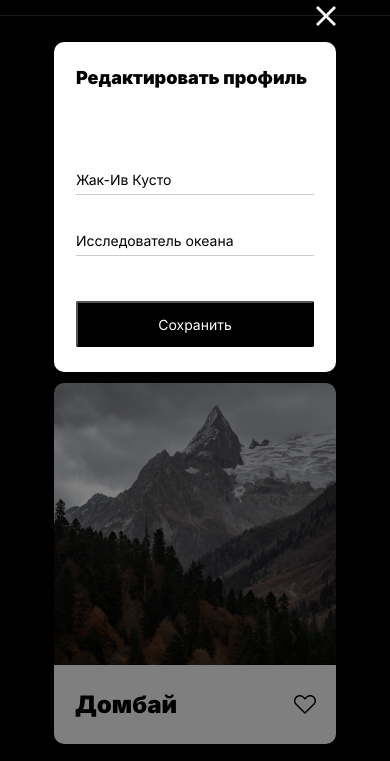
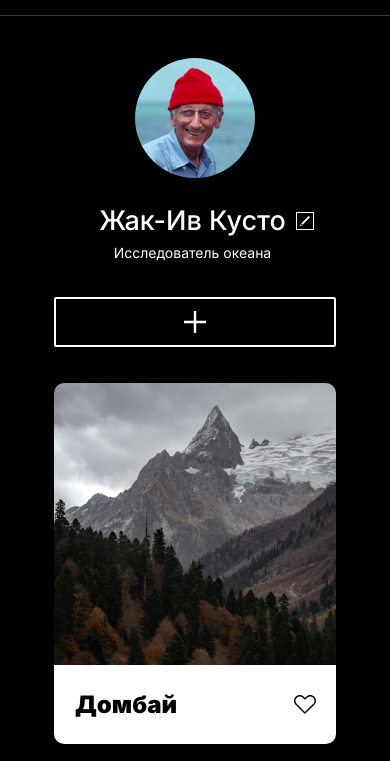
Before and after one commit to Stanislav-D-01/mesto-project, a plain HTML site: page index.html in a window 390 px wide. Shown: the part 81-842 px from the top of the page. Drawn offline with Linux system fonts and the light colour scheme.

Commit message:
испр 20.10.22

```diff
--- a/blocks/cards/__like/cards__like.css
+++ b/blocks/cards/__like/cards__like.css
@@ -5,10 +5,13 @@
     min-height: 19px;
     min-width: 22px;
     margin: 0 20px 0 0;
+    border: none;
+    background-color: white;
 }
 
 .cards__like:hover{
 cursor: pointer;
+opacity: 0.5;
 
 }
 
--- a/blocks/footer/__copyright/footer__copyright.css
+++ b/blocks/footer/__copyright/footer__copyright.css
@@ -8,10 +8,6 @@
     margin: 67px 0 60px 0;
 }
 
-.footer__copyright:hover{
-cursor:default;
-}
-
 @media screen and (max-width:530px) {
     .footer__copyright{
         font-size: 14px;
--- a/blocks/page/page.css
+++ b/blocks/page/page.css
@@ -12,4 +12,4 @@
     max-width: 1280px;
     min-width: 320px;
     margin: 0 auto;
-}
+  }
--- a/blocks/popup/__button-save/popup__button-save.css
+++ b/blocks/popup/__button-save/popup__button-save.css
@@ -3,18 +3,17 @@
   max-height: 50px;
   width: 100vw;
   height: 100vh;
-    font-family: 'Inter';
+  font-family: "Inter", Arial, sans-serif;
   font-style: normal;
 	font-weight: 400;
 	font-size: 18px;
 	line-height: 22px;
 	text-align: center;
 	border-radius: 2px;
-
 	color: #FFFFFF;
 	background-color: black;
 	align-self: center;
-margin: 0 0 55px 0;
+	margin: 18px 0 0 0;
 }
 
 .popup__button-save:hover{
--- a/blocks/popup/__card/popup__card.css
+++ b/blocks/popup/__card/popup__card.css
@@ -1,7 +1,7 @@
 .popup__card{
     max-width: 430px;
     width: 100%;
-    align-self: flex-start;
+    min-height: 330px;
     margin: 0;
     padding: 0;
     background-color: white;
@@ -15,6 +15,7 @@
   @media screen and (max-width:530px) {
     .popup__card{
         max-width: 282px;
+        min-height: 322px;
 
 
     }
--- a/blocks/popup/__container/popup__container.css
+++ b/blocks/popup/__container/popup__container.css
@@ -1,18 +1,18 @@
 .popup__container{
-    max-width: 470px;
-    width: 100%;
-    max-height: 362px;
+    max-width: 430px;
+    width: 100vw;
+    min-height: 330px;
     display: flex;
     flex-direction: column;
-    margin: 155px 0 0 0;
+    margin: 0;
+    position: relative;
 
 }
 
 @media screen and (max-width:530px) {
     .popup__container{
         max-width: 282px;
-        max-height: 322px;
-        margin: 87px 0 0 0;
+        min-height: 322px;
 
     }
 
--- a/blocks/popup/__icon-close/popup__icon-close.css
+++ b/blocks/popup/__icon-close/popup__icon-close.css
@@ -1,8 +1,19 @@
 .popup__icon-close{
     max-width: 32px;
     max-height: 32px;
+    height: 100vh;
+    width: 100vw;
     align-self: flex-end;
-    margin: 0 0 8px 8px;
+    background-image: url(../../../image/close-Icon.svg);
+    background-color: rgba(0, 0, 0, 0);
+    object-fit: cover;
+    background-position: center;
+    position: absolute;
+    top: -40px;
+    right: -40px;
+    padding: 0;
+    border: none;
+
 }
 
 .popup__icon-close:hover{
@@ -14,6 +25,7 @@
     .popup__icon-close{
         max-width: 20px;
         max-height: 20px;
-        margin: 0 0 16px 0px;
+        top: -36px;
+        right: 0;
     }
 }
--- a/blocks/popup/__title/popup__title.css
+++ b/blocks/popup/__title/popup__title.css
@@ -5,18 +5,14 @@
     font-size: 24px;
     line-height: 29px;
     color: #000000;
-    margin: 34px 0 54px 36px;
+    margin: 34px 0 40px 36px;
 }
-
-.popup__title:hover{
-    cursor:default;
-    }
 
 @media screen and (max-width:530px) {
     .popup__title{
         font-size: 18px;
         line-height: 22px;
-        margin: 25px 0 75px 22px;
+        margin: 25px 0 66px 22px;
     }
 
 }
--- a/blocks/popup/popup.css
+++ b/blocks/popup/popup.css
@@ -1,13 +1,14 @@
 .popup{
-    position: absolute;
+    position: fixed;
     top:0;
     left:0;
     background-color: rgba(0, 0, 0, 0.5);
     width: 100%;
-    height: 100%;
+    height: 100vh;
     display: none;
     flex-direction: column;
     align-items: center;
     margin: 0;
+    justify-content: center;
 
 }
--- a/blocks/profile/__add-button/profile__add-button.css
+++ b/blocks/profile/__add-button/profile__add-button.css
@@ -10,6 +10,8 @@
     background-repeat: no-repeat;
     background-position: center;
     align-self: center;
+    padding: 0;
+    margin: 0;
 }
 
 .profile__add-button:hover{
@@ -24,3 +26,6 @@
         margin: 36px 0 0 0;
 
     }
+
+
+}
--- a/blocks/profile/__edit-button/profile__edit-button.css
+++ b/blocks/profile/__edit-button/profile__edit-button.css
@@ -3,11 +3,15 @@
     width: 24px;
     height: 24px;
     background-color: black;
+    background-image: url(../../../image/button__edit.svg);
     object-fit: cover;
-    object-position: center;
+    background-position: center;
+    background-repeat: no-repeat;
     border: 1px solid #FFFFFF;
     align-self: end;
     margin-left: 18px;
+    margin-bottom: 7px;
+    margin-right: 18px;
     padding: 0;
 
 }
@@ -20,7 +24,7 @@
 @media screen and (max-width:530px) {
     .profile__edit-button{
         justify-self: end;
-        margin:0 0 0 10px;
+        margin: 0 0 7px 10px;
         width: 18px;
         height: 18px;
 
--- a/blocks/profile/__info-block/profile__info-block.css
+++ b/blocks/profile/__info-block/profile__info-block.css
@@ -8,7 +8,6 @@
 @media screen and (max-width:530px) {
     .profile__info-block{
         flex-direction: column;
-        align-items: center;
     }
 
 }
--- a/blocks/profile/__user-about/profile__user-about.css
+++ b/blocks/profile/__user-about/profile__user-about.css
@@ -9,18 +9,17 @@
   padding: 0;
   grid-area: about;
   align-self: flex-start;
+  text-overflow: ellipsis;
+  white-space: nowrap;
+  overflow: hidden;
 }
-
-.profile__user-about:hover{
-  cursor: default;
-}
-
 
 @media screen and (max-width:530px) {
     .profile__user-about{
         font-size: 14px;
         line-height: 17px;
-        margin: 7px 0 0 0;
+        margin: 7px 0 0 23px;
+        text-align: center;
 
     }
 
--- a/blocks/profile/__user-info/profile__user-info.css
+++ b/blocks/profile/__user-info/profile__user-info.css
@@ -1,17 +1,18 @@
 .profile__user-info{
     display: grid;
-    grid-template-columns: max-content max-content;
+    grid-template-columns: fit-content(500px) max-content;
     grid-template-rows: repeat(2, max-content);
     grid-template-areas:
     "name edit"
-    "about about";
+    "about .";
     padding-left: 30px;
+
 }
 
 @media screen and (max-width:530px) {
     .profile__user-info{
-       padding: 0 0 0 18px;
-       grid-template-columns: max-content max-content;
+       padding: 0;
+       grid-template-columns: fit-content(320px) max-content;
     }
 
 }
--- a/blocks/profile/__user-name/profile__user-name.css
+++ b/blocks/profile/__user-name/profile__user-name.css
@@ -9,19 +9,18 @@
     padding: 0;
     grid-area: name;
     align-self: end;
+    text-overflow: ellipsis;
+    white-space: nowrap;
+    overflow: hidden;
 
 }
-
-.profile__user-name:hover{
-    cursor: default;
-  }
 
 @media screen and (max-width:530px) {
     .profile__user-name{
         font-size: 27px;
         line-height: 33px;
-        margin: 26px 0 0 0;
-        justify-self: end;
+        margin: 26px 0 0 23px;
+
 
     }
 
--- a/index.html
+++ b/index.html
@@ -18,10 +18,10 @@
           <div class="profile__user-info">
             <h1 class="profile__user-name">Жак-Ив Кусто</h1>
             <p class="profile__user-about">Исследователь океана</p>
-            <button class="profile__edit-button"><img src="./image/button__edit.svg" alt="редактировать" class="profile__edit-button-img"></button>
+            <button class="profile__edit-button" type="button"></button>
           </div>
         </div>
-        <button class="profile__add-button"></button>
+        <button class="profile__add-button" type="button"></button>
       </section>
 
       <section class="cards">
@@ -29,7 +29,7 @@
           <img src="./image/Dombai.jpg" alt="Домбай" class="cards__image">
           <div class="cards__description">
             <h2 class="cards__title">Домбай</h2>
-            <div class="cards__like"></div>
+            <button class="cards__like" type="button"></button>
           </div>
         </div>
 
@@ -37,7 +37,7 @@
           <img src="./image/Elbrus.jpg" alt="Эльбрус" class="cards__image">
           <div class="cards__description">
             <h2 class="cards__title">Эльбрус</h2>
-            <div class="cards__like"></div>
+            <button class="cards__like" type="button"></button>
           </div>
         </div>
 
@@ -45,7 +45,7 @@
           <img src="./image/Karachaevsk.jpg" alt="Карачаевск" class="cards__image">
           <div class="cards__description">
             <h2 class="cards__title">Карачаевск</h2>
-            <div class="cards__like"></div>
+            <button class="cards__like" type="button"></button>
           </div>
         </div>
 
@@ -53,7 +53,7 @@
           <img src="./image/Dombai.jpg" alt="Домбай" class="cards__image">
           <div class="cards__description">
             <h2 class="cards__title">Домбай</h2>
-            <div class="cards__like"></div>
+            <button class="cards__like" type="button"></button>
           </div>
         </div>
 
@@ -61,7 +61,7 @@
           <img src="./image/Dombai.jpg" alt="Домбай" class="cards__image">
           <div class="cards__description">
             <h2 class="cards__title">Домбай</h2>
-            <div class="cards__like"></div>
+            <button class="cards__like" type="button"></button>
           </div>
         </div>
 
@@ -69,7 +69,7 @@
           <img src="./image/Karachaevsk.jpg" alt="Карачаевск" class="cards__image">
           <div class="cards__description">
             <h2 class="cards__title">Карачаево-черкесия</h2>
-            <div class="cards__like"></div>
+            <button class="cards__like" type="button"></button>
           </div>
         </div>
       </section>
@@ -78,15 +78,17 @@
       <p class="footer__copyright">© 2022 Mesto Russia</p>
     </footer>
 
-    <div class="popup popup_opened">
+    <div class="popup popup_opene">
       <div class="popup__container">
-        <img src="./image/Close-Icon.png" alt="Закрыть" class="popup__icon-close">
+        <button class="popup__icon-close" type="button"></button>
+        <form class="form-edit-user" name="edit-user">
         <fieldset class="popup__card">
           <h2 class="popup__title">Редактировать профиль</h2>
-          <input type="text" class="popup__input-field" value="Жак-Ив Кусто">
-          <input type="text" class="popup__input-field" value="Исследователь океана">
-          <button class="popup__button-save">Сохранить</button>
+          <input type="text" class="popup__input-field" value="Жак-Ив Кусто" name="name-user" placeholder="Укажите ваше имя">
+          <input type="text" class="popup__input-field" value="Исследователь океана" name="about-user" placeholder="Напишите коротко о себе">
+          <button class="popup__button-save" type="button">Сохранить</button>
         </fieldset>
+      </form>
       </div>
     </div>
   </body>
```
Also changed, not shown: image/Close-icon.png (deleted), image/Dombai.png (deleted), image/close-Icon.svg (added). Lines whose indentation alone changed are shown as unchanged.
